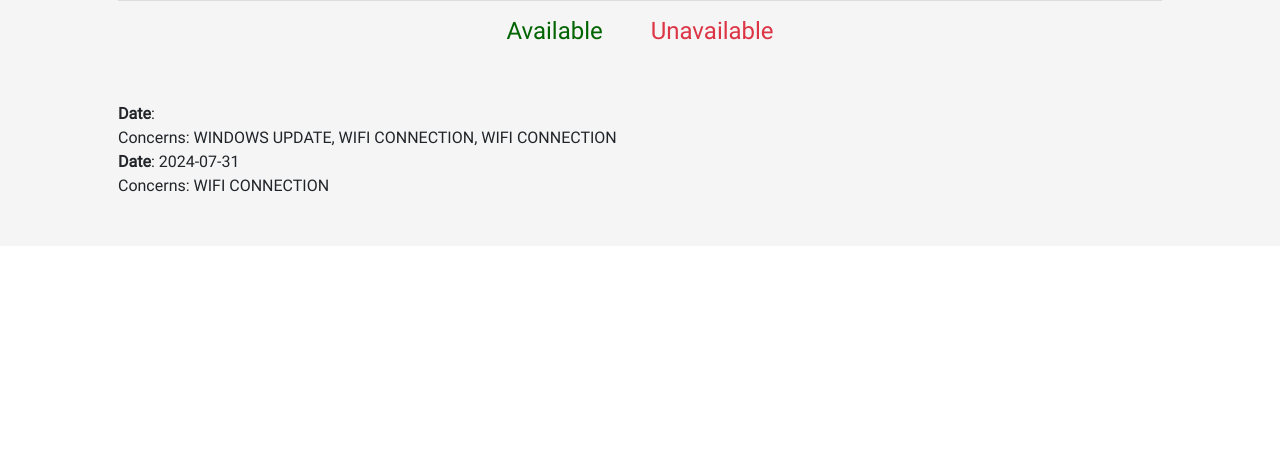
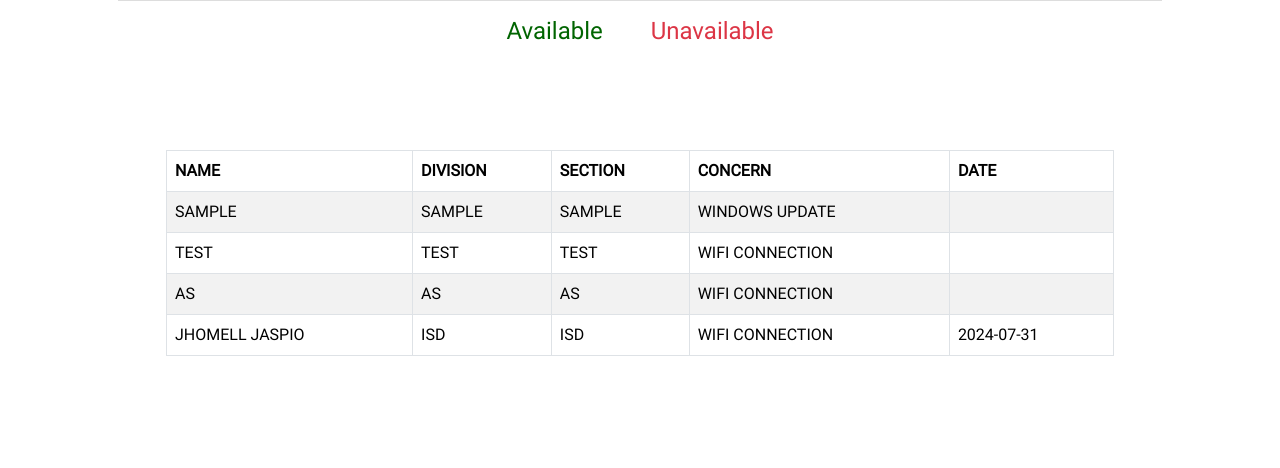
Before and after one commit to jhom-hub/res, a PHP site: page /reservation/home.php in a window 1280 px wide. Shown: the part 884-1352 px from the top of the page. Before the commit the page ends 1076 px from the top, so only its background shows below. Run offline with PHP 8.4, Linux system fonts and the light colour scheme; data comes from the database, SQL or seed files in the repository; both versions use the stored data as it was after the commit; some libraries are stand-ins or nearby versions.

Commit message:
commit july 21

```diff
--- a/display_appointments.php
+++ b/display_appointments.php
@@ -2,15 +2,64 @@
 
     require_once 'connection/config.php';
 
-    $sql = "SELECT date, GROUP_CONCAT(concern SEPARATOR ', ') as concern FROM appointment GROUP BY date";
+    // delete past dates/appointments
+    $current_date = date('Y-m-d');
+    $sql_delete = "DELETE FROM appointment WHERE date < ?";
+    $stmt_delete = $conn->prepare($sql_delete);
+    $stmt_delete->bind_param("s", $current_date);
+    $stmt_delete->execute();
+
+    $sql = "SELECT * FROM appointment ORDER BY date ASC";
     $result = $conn->query($sql);
+
+?>
+
+<!DOCTYPE html>
+    <html lang="en">
+    <head>
+        <meta charset="UTF-8">
+        <meta name="viewport" content="width=device-width, initial-scale=1.0">
+        <title>Reservation</title>
+        <!-- bootstrap -->
+        <link href="https://cdn.jsdelivr.net/npm/bootstrap@5.3.3/dist/css/bootstrap.min.css" rel="stylesheet" integrity="sha384-QWTKZyjpPEjISv5WaRU9OFeRpok6YctnYmDr5pNlyT2bRjXh0JMhjY6hW+ALEwIH" crossorigin="anonymous">
+        <script src="https://cdn.jsdelivr.net/npm/bootstrap@5.3.3/dist/js/bootstrap.bundle.min.js" integrity="sha384-YvpcrYf0tY3lHB60NNkmXc5s9fDVZLESaAA55NDzOxhy9GkcIdslK1eN7N6jIeHz" crossorigin="anonymous"></script>
+    </head>
+    <body>
+
+        <div class="container p-5">
+            <div class="table-responsive">
+                <table class="table table-bordered table-striped">
+                    <thead>
+                        <tr>
+                            <th>NAME</th>
+                            <th>DIVISION</th>
+                            <th>SECTION</th>
+                            <th>CONCERN</th>
+                            <th>DATE</th>
+                        </tr>
+                    </thead>
+                    <tbody>
+                        <?php
 
                             if($result->num_rows > 0){
                                 while($row = $result->fetch_assoc()){
-            echo "<b>Date</b>: " . $row['date'] . "<br>" . "Concerns: " . $row['concern'] . "<br>";
+                                    echo "<tr>";
+                                    echo "<td>" . $row['full_name'] . "</td>";
+                                    echo "<td>" . $row['division'] . "</td>";
+                                    echo "<td>" . $row['section'] . "</td>";
+                                    echo "<td>" . $row['concern'] . "</td>";
+                                    echo "<td>" . $row['date'] . "</td>";
+                                    echo "</tr>";
                                 }
                             }else{
-        echo "No appointment/s found.";
+                                echo "<tr><td colspan='5'>No appointments found</td></tr>";
                             }
 
                         ?>
+                    </tbody>
+                </table>
+            </div>
+        </div>
+
+    </body>
+</html>
--- a/home.php
+++ b/home.php
@@ -68,6 +68,10 @@
             color: darkred !important;
         }
 
+        .red-text {
+            color: darkred !important;
+        }
+
 
     </style>
     <body>
@@ -121,8 +125,8 @@
                                 <input type="date" name="date" size="60" id="date" class="form-control" style="text-transform: uppercase;" required>
                             </div>
 
-                            <div class="submit mb-3">
-                                <input type="submit" value="Submit" name="submit" id="submit" class="btn btn-primary">
+                            <div class="submit">
+                                <input type="submit" value="Submit" name="submit" id="submit" class="btn btn-success w-25">
                             </div>
                         </form>
                     </div>
@@ -133,7 +137,9 @@
 
     <!-- script -->
     <script>
+
         document.addEventListener('DOMContentLoaded', function() {
+
             const calendarEl = document.getElementById('calendar')
             const calendar = new FullCalendar.Calendar(calendarEl, {
             initialView: 'dayGridMonth',
@@ -157,5 +163,6 @@
                 alert('Weekends not allowed, please select weekdays.');
             }
         });
+
     </script>
 </html>
```
Also changed, not shown: database/reservation.sql (+3 -8 lines). Lines whose indentation alone changed are shown as unchanged.
